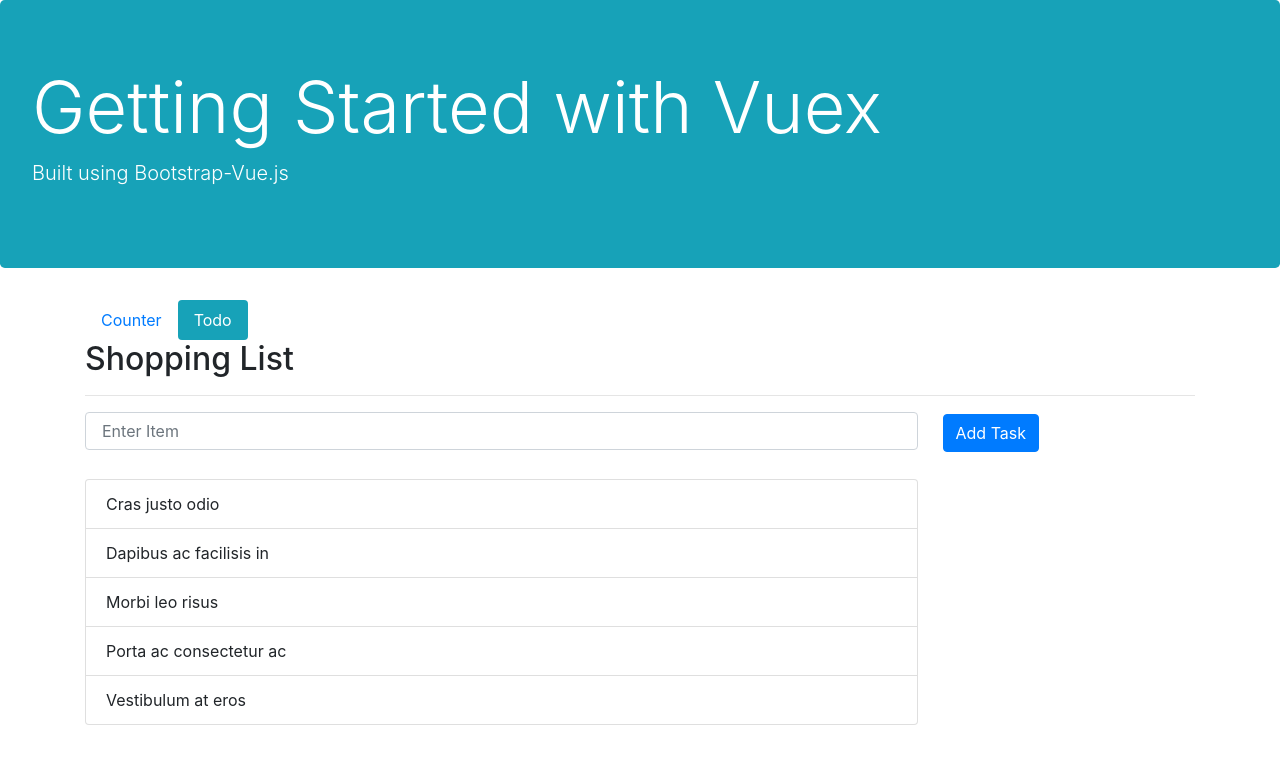
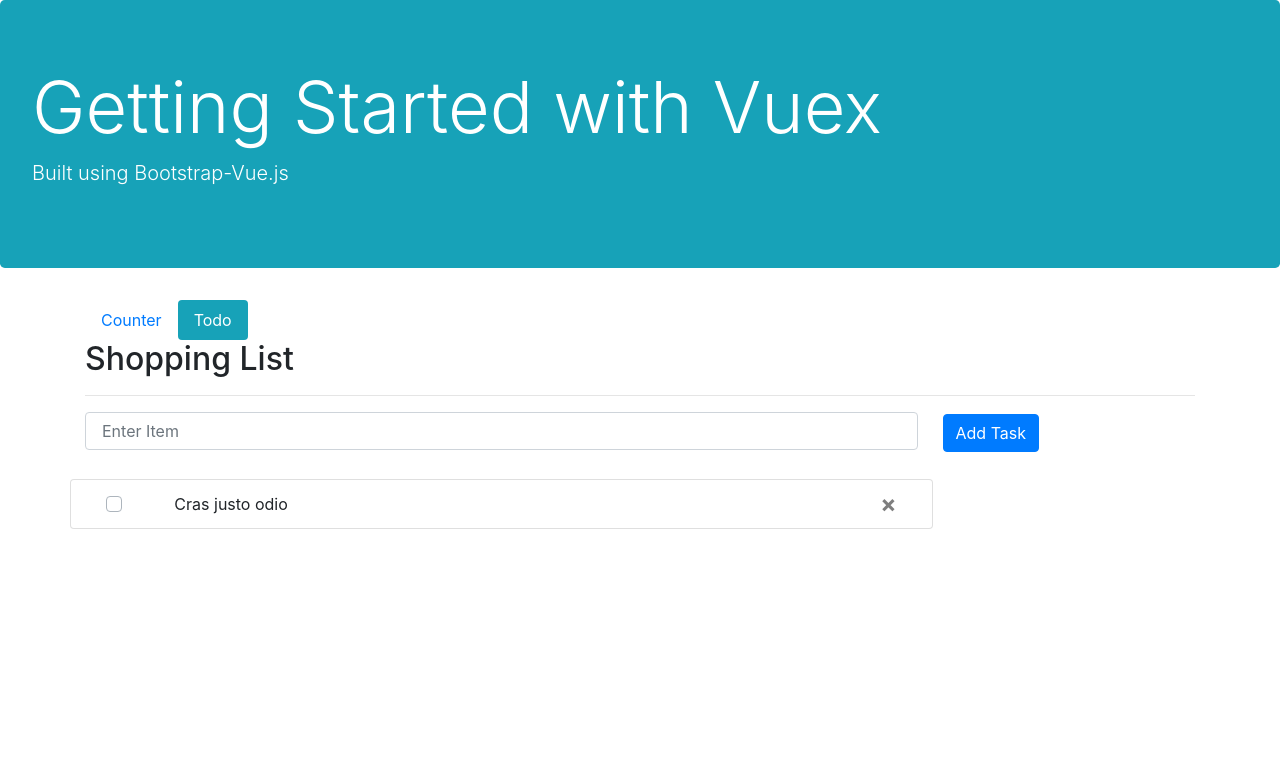
Before and after one commit to darcotech/vuex-todo, a Vue app: page /todo in a window 1280 px wide. Shown: the top 764 px of the page. Built offline with nearby package versions, Linux system fonts and the light colour scheme.

Commit message:
List UI static template

```diff
--- a/src/components/Todo.vue
+++ b/src/components/Todo.vue
@@ -18,11 +18,17 @@
     <b-row>
       <b-col>
         <b-list-group class="w-75 mb-1">
-          <b-list-group-item>Cras justo odio</b-list-group-item>
-          <b-list-group-item>Dapibus ac facilisis in</b-list-group-item>
-          <b-list-group-item>Morbi leo risus</b-list-group-item>
-          <b-list-group-item>Porta ac consectetur ac</b-list-group-item>
-          <b-list-group-item>Vestibulum at eros</b-list-group-item>
+          <b-list-group-item class="row">
+            <b-col cols="1">
+              <b-form-checkbox> </b-form-checkbox>
+            </b-col>
+            <b-col cols="10">
+              Cras justo odio
+            </b-col>
+            <b-col cols="1">
+              <b-button-close></b-button-close>
+            </b-col>
+          </b-list-group-item>
         </b-list-group>
       </b-col>
     </b-row>
@@ -40,4 +46,7 @@
 input {
   margin-right: 25px;
 }
+.list-group-item {
+  display: flex;
+}
 </style>
```
